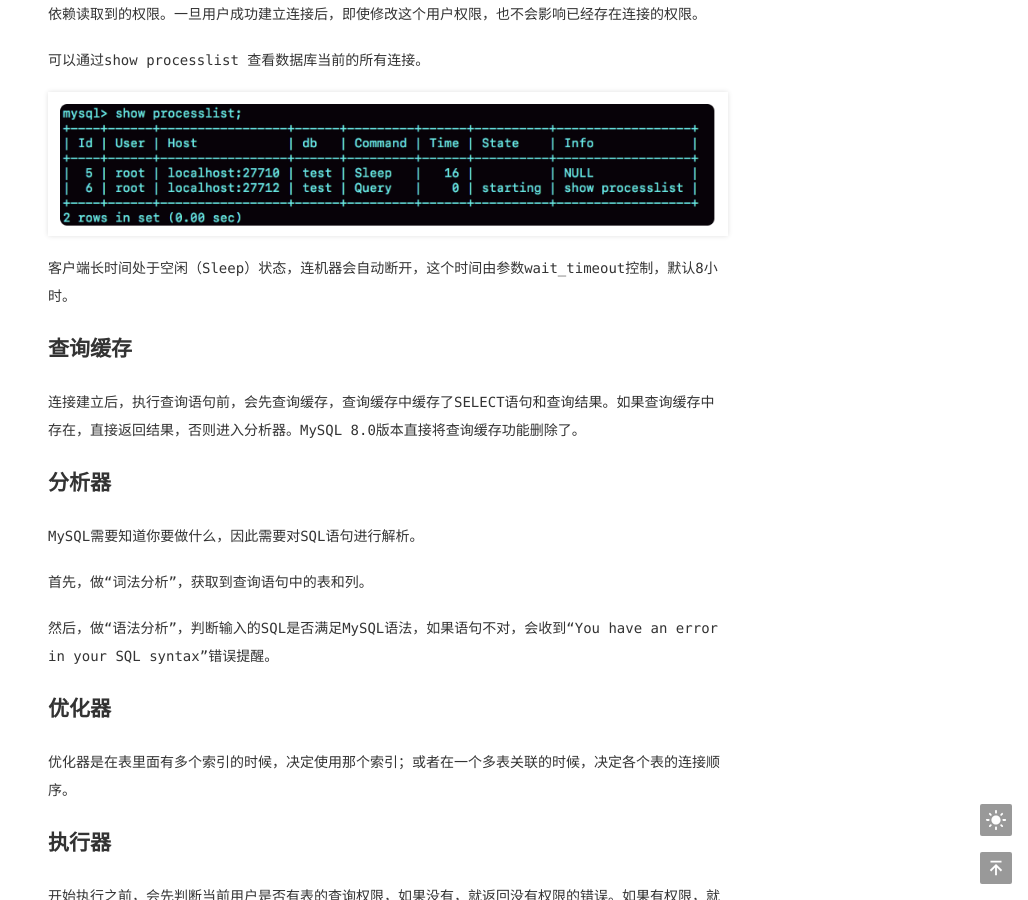
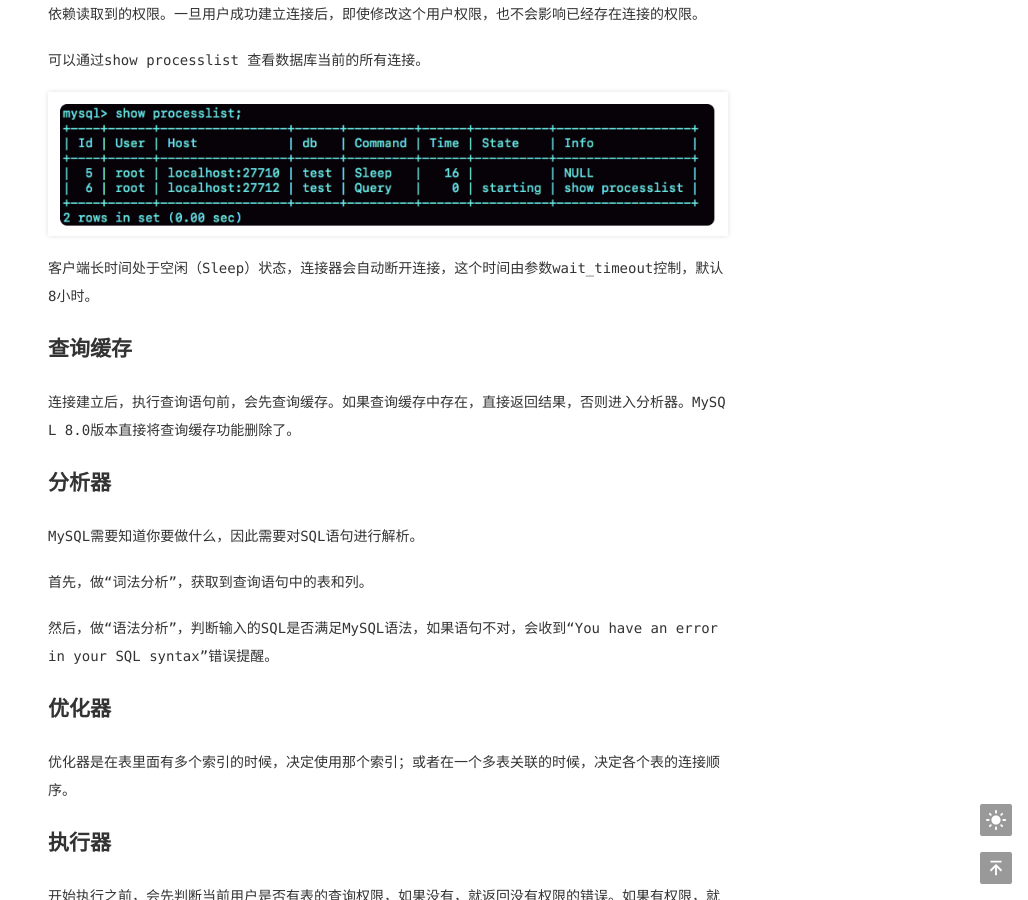
Before and after one commit to ADai00/ADai00.github.io, a Jekyll site: the page built from _posts/MySQL/2024-07-08-一条SQL查询语句是如何执行的.md, in a window 1280 px wide and 900 px high, scrolled down 1161 px. Shown: the whole window, without its empty margins (252-1280 px from the left). Built offline with Jekyll 4.4.1, drawn with Linux system fonts in a browser that asks for light colours.

Commit message:
feat: 更新 文本格式

```diff
--- a/_posts/MySQL/2024-07-08-一条SQL查询语句是如何执行的.md
+++ b/_posts/MySQL/2024-07-08-一条SQL查询语句是如何执行的.md
@@ -29,12 +29,11 @@ mysql -h$ip -P$port -u$user -p
 
 ![02.png](02.png)
 
-客户端长时间处于空闲（Sleep）状态，连机器会自动断开，这个时间由参数wait_timeout控制，默认8小时。
+客户端长时间处于空闲（Sleep）状态，连接器会自动断开连接，这个时间由参数wait_timeout控制，默认8小时。
 
 ## 查询缓存
 
-连接建立后，执行查询语句前，会先查询缓存，查询缓存中缓存了SELECT语句和查询结果。如果查询缓存中存在，直接返回结果，否则进入分析器。MySQL
-8.0版本直接将查询缓存功能删除了。
+连接建立后，执行查询语句前，会先查询缓存。如果查询缓存中存在，直接返回结果，否则进入分析器。MySQL 8.0版本直接将查询缓存功能删除了。
 
 ## 分析器
 
```
